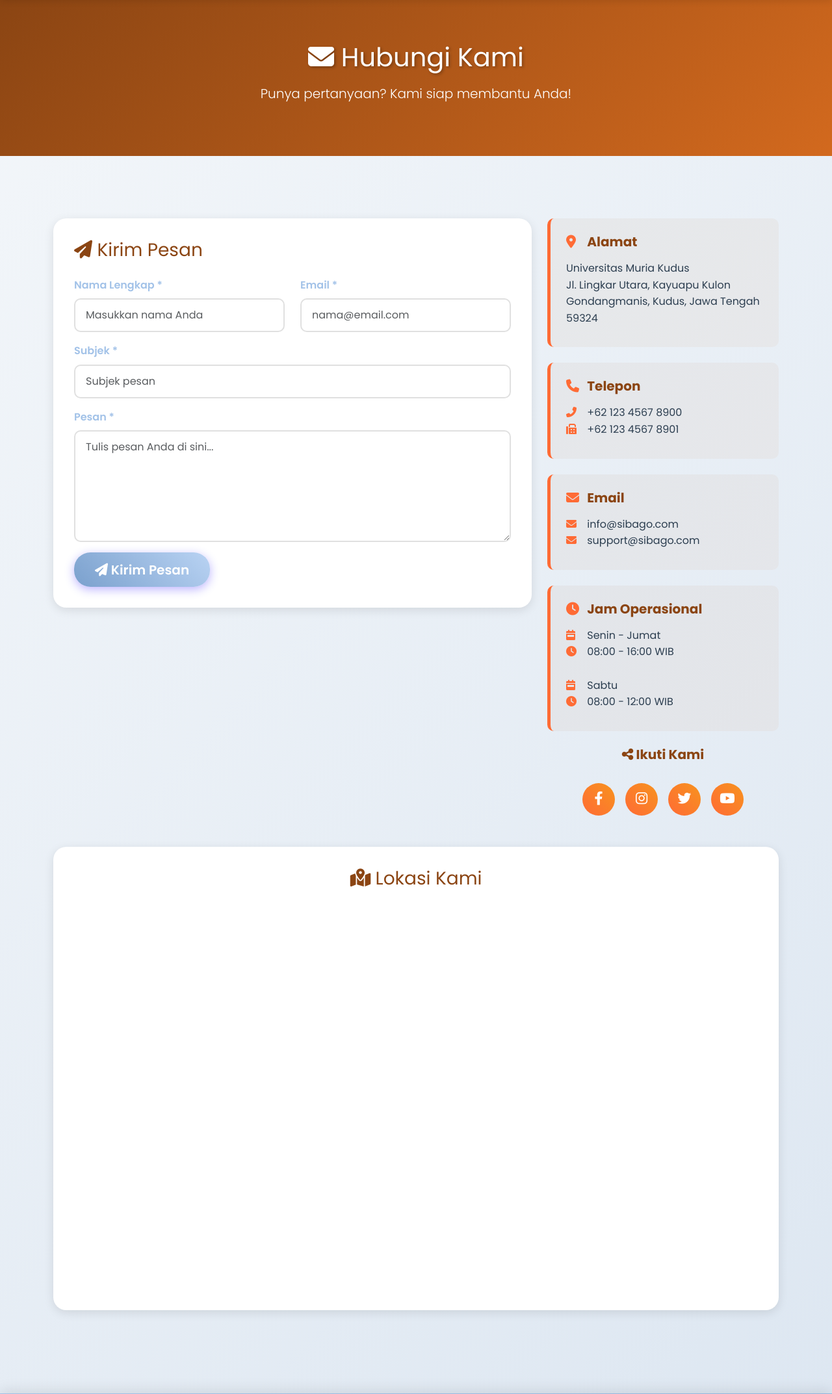
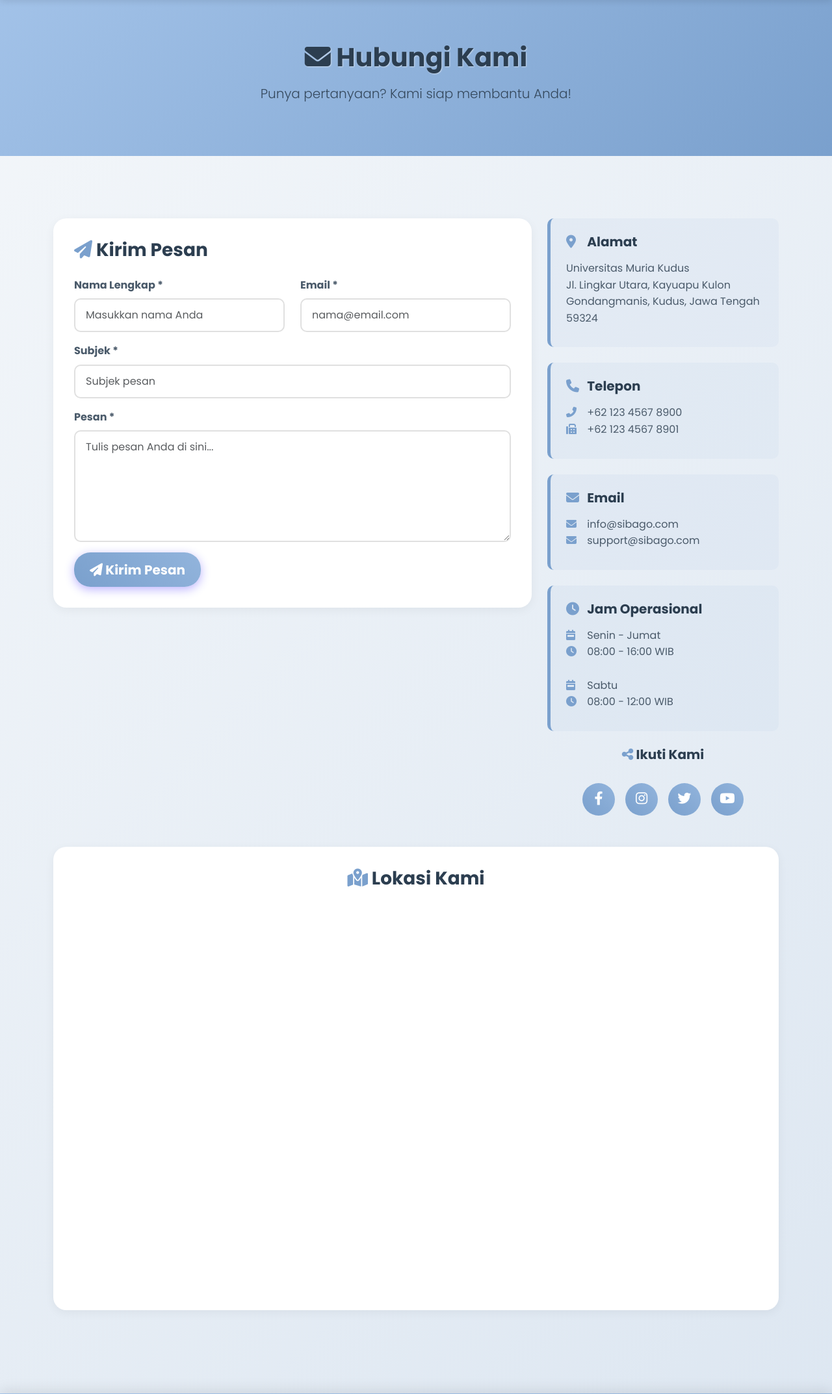
Before and after one commit to rifkynurrahman/si-bago, a PHP site: page /SI-BAGO/contact.php in a window 1280 px wide. Shown: the part 150-2295 px from the top of the page at 65% size. Run offline with PHP 8.4, Linux system fonts and the light colour scheme; data comes from the database, SQL or seed files in the repository; a stand-in replaces the project's code that opens the database connection; some libraries are stand-ins or nearby versions.

Commit message:
update si bago

```diff
--- a/contact.php
+++ b/contact.php
@@ -26,17 +26,18 @@ if ($_SERVER['REQUEST_METHOD'] == 'POST') {
 ?>
 
 <style>
+/* Mengubah background hero menjadi Biru Soft */
 .contact-hero {
-    background: linear-gradient(135deg, #8B4513 0%, #D2691E 100%);
-    color: white;
+    background: linear-gradient(135deg, #A2C2E8 0%, #7AA0CD 100%);
+    color: #2C3E50; /* Mengubah teks menjadi gelap agar kontras dan mudah dibaca */
     padding: 4rem 0;
     text-align: center;
     margin-bottom: 3rem;
 }
 
 .contact-hero h1 {
-    color: white;
-    text-shadow: 2px 2px 4px rgba(0,0,0,0.3);
+    color: #2C3E50;
+    text-shadow: 1px 1px 2px rgba(255,255,255,0.5);
     margin-bottom: 1rem;
 }
 
@@ -44,20 +45,21 @@ if ($_SERVER['REQUEST_METHOD'] == 'POST') {
     background: white;
     border-radius: 20px;
     padding: 2rem;
-    box-shadow: 0 4px 15px rgba(0,0,0,0.1);
+    box-shadow: 0 4px 15px rgba(0,0,0,0.05);
     margin-bottom: 2rem;
     transition: all 0.3s ease;
 }
 
 .contact-card:hover {
     transform: translateY(-5px);
-    box-shadow: 0 8px 25px rgba(0,0,0,0.15);
+    box-shadow: 0 8px 25px rgba(122, 160, 205, 0.15);
 }
 
+/* Mengubah gradasi ikon bulat menjadi bertema biru */
 .contact-icon {
     width: 60px;
     height: 60px;
-    background: linear-gradient(45deg, #FF6B35, #F7931E);
+    background: linear-gradient(45deg, #7AA0CD, #92B4DC);
     border-radius: 50%;
     display: flex;
     align-items: center;
@@ -67,26 +69,28 @@ if ($_SERVER['REQUEST_METHOD'] == 'POST') {
     margin: 0 auto 1rem;
 }
 
+/* Mengubah tema kartu informasi (alamat, dll) menjadi kebiruan */
 .info-card {
-    background: linear-gradient(135deg, rgba(139,69,19,0.05) 0%, rgba(210,105,30,0.05) 100%);
-    border-left: 5px solid #FF6B35;
+    background: linear-gradient(135deg, rgba(122,160,205,0.08) 0%, rgba(146,180,220,0.08) 100%);
+    border-left: 5px solid #7AA0CD;
     padding: 1.5rem;
     border-radius: 10px;
     margin-bottom: 1.5rem;
 }
 
 .info-card h5 {
-    color: #8B4513;
+    color: #2C3E50;
     font-weight: 700;
     margin-bottom: 1rem;
 }
 
 .info-card p {
+    color: #4A5A6A;
     margin-bottom: 0.5rem;
 }
 
 .info-card i {
-    color: #FF6B35;
+    color: #7AA0CD;
     margin-right: 0.5rem;
     width: 20px;
 }
@@ -98,10 +102,11 @@ if ($_SERVER['REQUEST_METHOD'] == 'POST') {
     margin-top: 2rem;
 }
 
+/* Mengubah tombol sosmed menjadi Biru Soft */
 .social-link {
     width: 50px;
     height: 50px;
-    background: linear-gradient(45deg, #FF6B35, #F7931E);
+    background: linear-gradient(45deg, #7AA0CD, #92B4DC);
     border-radius: 50%;
     display: flex;
     align-items: center;
@@ -114,15 +119,34 @@ if ($_SERVER['REQUEST_METHOD'] == 'POST') {
 
 .social-link:hover {
     transform: translateY(-5px) scale(1.1);
-    box-shadow: 0 6px 20px rgba(255, 107, 53, 0.5);
+    box-shadow: 0 6px 20px rgba(122, 160, 205, 0.4);
     color: white;
+}
+
+/* Mempercantik fokus input form */
+.form-control:focus {
+    border-color: #7AA0CD;
+    box-shadow: 0 0 0 0.2rem rgba(122, 160, 205, 0.25);
+}
+
+/* Menyesuaikan warna tombol kirim pesan bawaan Bootstrap primary */
+.btn-primary {
+    background: linear-gradient(45deg, #7AA0CD, #92B4DC) !important;
+    border: none !important;
+    transition: all 0.3s ease;
+}
+
+.btn-primary:hover {
+    background: linear-gradient(45deg, #92B4DC, #7AA0CD) !important;
+    transform: translateY(-2px);
+    box-shadow: 0 5px 15px rgba(122, 160, 205, 0.4);
 }
 </style>
 
 <div class="contact-hero">
     <div class="container">
-        <h1><i class="fas fa-envelope"></i> Hubungi Kami</h1>
-        <p class="lead">Punya pertanyaan? Kami siap membantu Anda!</p>
+        <h1 class="fw-bold"><i class="fas fa-envelope"></i> Hubungi Kami</h1>
+        <p class="lead" style="opacity: 0.9;">Punya pertanyaan? Kami siap membantu Anda!</p>
     </div>
 </div>
 
@@ -142,47 +166,45 @@ if ($_SERVER['REQUEST_METHOD'] == 'POST') {
     <?php endif; ?>
 
     <div class="row">
-        <!-- Contact Form -->
         <div class="col-lg-8 mb-4">
             <div class="contact-card">
-                <h3 class="mb-4" style="color: #8B4513;">
-                    <i class="fas fa-paper-plane"></i> Kirim Pesan
+                <h3 class="mb-4 fw-bold" style="color: #2C3E50;">
+                    <i class="fas fa-paper-plane" style="color: #7AA0CD;"></i> Kirim Pesan
                 </h3>
                 <form method="POST" action="" class="needs-validation" novalidate>
                     <div class="row">
                         <div class="col-md-6 mb-3">
-                            <label for="nama" class="form-label">Nama Lengkap *</label>
+                            <label for="nama" class="form-label fw-bold" style="color: #4A5A6A;">Nama Lengkap *</label>
                             <input type="text" class="form-control" id="nama" name="nama" required
                                    placeholder="Masukkan nama Anda">
                             <div class="invalid-feedback">Nama harus diisi!</div>
                         </div>
                         <div class="col-md-6 mb-3">
-                            <label for="email" class="form-label">Email *</label>
+                            <label for="email" class="form-label fw-bold" style="color: #4A5A6A;">Email *</label>
                             <input type="email" class="form-control" id="email" name="email" required
                                    placeholder="nama@email.com">
                             <div class="invalid-feedback">Email harus valid!</div>
                         </div>
                     </div>
                     <div class="mb-3">
-                        <label for="subjek" class="form-label">Subjek *</label>
+                        <label for="subjek" class="form-label fw-bold" style="color: #4A5A6A;">Subjek *</label>
                         <input type="text" class="form-control" id="subjek" name="subjek" required
                                placeholder="Subjek pesan">
                         <div class="invalid-feedback">Subjek harus diisi!</div>
                     </div>
                     <div class="mb-3">
-                        <label for="pesan" class="form-label">Pesan *</label>
+                        <label for="pesan" class="form-label fw-bold" style="color: #4A5A6A;">Pesan *</label>
                         <textarea class="form-control" id="pesan" name="pesan" rows="6" required
                                   placeholder="Tulis pesan Anda di sini..."></textarea>
                         <div class="invalid-feedback">Pesan harus diisi!</div>
                     </div>
-                    <button type="submit" class="btn btn-primary btn-lg">
+                    <button type="submit" class="btn btn-primary btn-lg fw-bold text-white px-4">
                         <i class="fas fa-paper-plane"></i> Kirim Pesan
                     </button>
                 </form>
             </div>
         </div>
 
-        <!-- Contact Info -->
         <div class="col-lg-4">
             <div class="info-card">
                 <h5><i class="fas fa-map-marker-alt"></i> Alamat</h5>
@@ -221,10 +243,9 @@ if ($_SERVER['REQUEST_METHOD'] == 'POST') {
                 </p>
             </div>
 
-            <!-- Social Media -->
             <div class="text-center mt-4">
-                <h5 style="color: #8B4513; font-weight: 700;">
-                    <i class="fas fa-share-alt"></i> Ikuti Kami
+                <h5 style="color: #2C3E50; font-weight: 700;">
+                    <i class="fas fa-share-alt" style="color: #7AA0CD;"></i> Ikuti Kami
                 </h5>
                 <div class="social-links">
                     <a href="#" class="social-link" title="Facebook">
@@ -244,12 +265,11 @@ if ($_SERVER['REQUEST_METHOD'] == 'POST') {
         </div>
     </div>
 
-    <!-- Google Maps -->
     <div class="row mt-5">
         <div class="col-12">
             <div class="contact-card">
-                <h3 class="mb-4 text-center" style="color: #8B4513;">
-                    <i class="fas fa-map-marked-alt"></i> Lokasi Kami
+                <h3 class="mb-4 text-center fw-bold" style="color: #2C3E50;">
+                    <i class="fas fa-map-marked-alt" style="color: #7AA0CD;"></i> Lokasi Kami
                 </h3>
                 <div class="ratio ratio-16x9">
                     <iframe
```
Also changed, not shown: index.php (+30 -12 lines).
